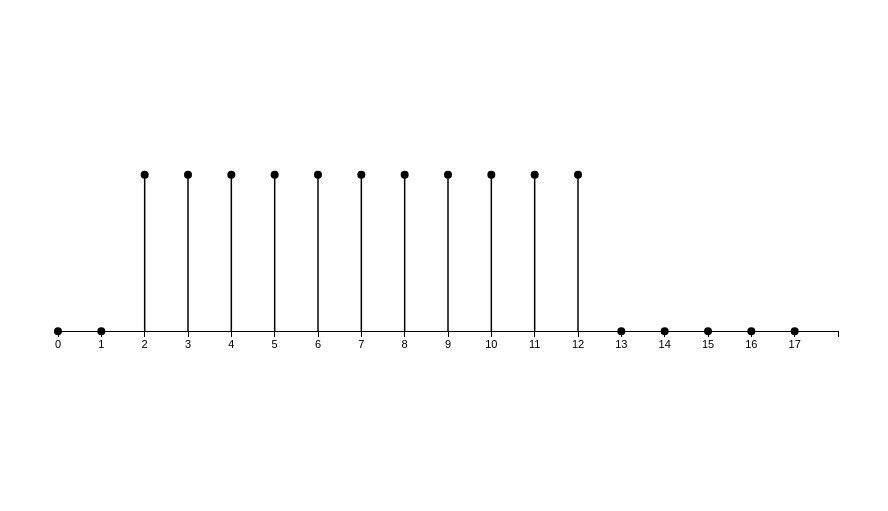
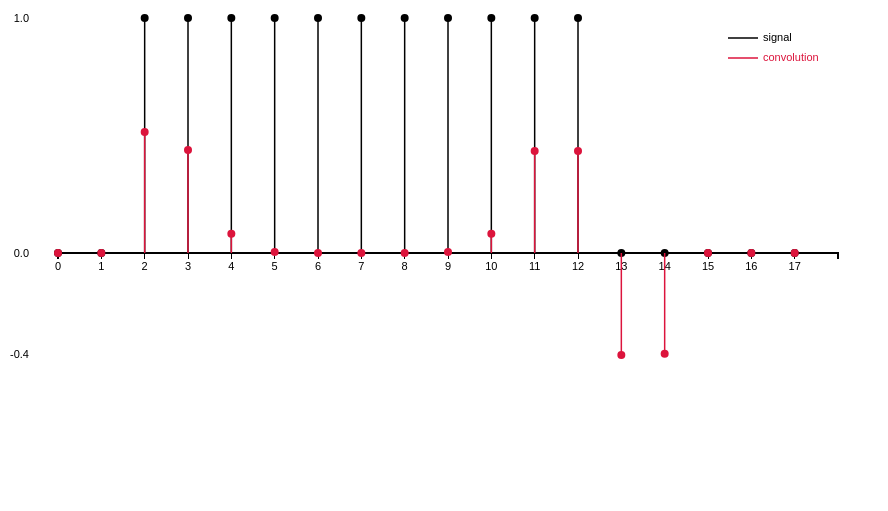
Before and after one commit to cinvoke/d3-peaks, a website: page examples/convolve/index.html in a window 1280 px wide. Shown: the whole page, without its empty margins (0-888 px from the left). Drawn offline with nearby package versions, Linux system fonts and the light colour scheme.

Commit message:
convolution example done

```diff
--- a/examples/convolve/index.html
+++ b/examples/convolve/index.html
@@ -8,19 +8,32 @@
     stroke: black;
     shape-rendering: crispEdges;
   }
-  .axis text {
+  text {
     font-family: sans-serif;
     font-size: 11px;
   }
 
-  .pin path {
+  .axis.y path,
+  .axis.y line {
+    stroke: white;
+  }
+
+  path {
     fill: none;
     stroke: black;
     stroke-width: 1.5;
   }
 
-  .pin circle {
+  circle {
     fill: black;
+  }
+
+  path.convolution {
+    stroke: crimson;
+  }
+
+  circle.convolution {
+    fill: crimson;
   }
 
 </style>
@@ -32,13 +45,17 @@
       height = 470,
       margin = {top: 10, left: 30, bottom: 20, right: 10};
 
-  var data = [0,0,1,1,1,1,1,1,1,1,1,1,1,0,0,0,0,0];
+  var signal = [0,0,1,1,1,1,1,1,1,1,1,1,1,0,0,0,0,0];
   var ricker = d3_peaks.ricker()
     .std(1);
   var convolve = d3_peaks.convolve()
     .reach(5)
     .kernel(ricker);
-  var convolution = convolve(data);
+  var convolution = convolve(signal);
+
+  signal = signal.map(function(d, i) { return {x: i, y: d, type: 'signal'} });
+  convolution = convolution.map(function(d, i) { return {x: i, y: d, type: 'convolution'} });
+  data = signal.concat(convolution);
 
   var svg = d3.select("body").append("svg")
     .attr("width", width + margin.left + margin.right)
@@ -47,19 +64,24 @@
     .attr("transform", "translate(" + margin.left + "," + margin.top + ")");
 
   var x = d3.scale.linear()
-    .domain([0, data.length])
+    .domain([0, signal.length])
     .range([20, width])
 
   var y = d3.scale.linear()
-    .domain([-1,2])
+    .domain([-1,1])
     .range([height, 0]);
 
   var xAxis = d3.svg.axis()
     .scale(x)
-    .tickValues(d3.range(0, data.length));
+    .tickValues(d3.range(0, signal.length));
 
   var yAxis = d3.svg.axis()
     .scale(y)
+    .tickValues([
+        d3.min(data, function(d) { return d.y; }),
+        0,
+        d3.max(data, function(d) { return d.y; })
+      ])
     .orient("left");
 
   g.append("g")
@@ -67,20 +89,51 @@
     .attr("transform", "translate(0," + y(0) + ")")
     .call(xAxis);
 
+  g.append("g")
+    .attr("class", "axis y")
+    .call(yAxis);
+
   var pin = g.selectAll(".pin")
       .data(data)
       .enter().append("g")
         .attr("class", "pin");
 
   pin.append("path")
-      .attr("d", function(d, i) {
-        return "M" + x(i) + "," + y(0) +
-               "V" + y(d);
-      });
+      .attr("d", function(d) {
+        return "M" + x(d.x) + "," + y(0) +
+               "V" + y(d.y);
+      })
+      .attr("class", function(d) { return d.type });
 
   pin.append("circle")
-    .attr("cx", function(d, i) { return x(i); })
-    .attr("cy", function(d) { return y(d); })
-    .attr("r", 4);
+    .attr("cx", function(d) { return x(d.x); })
+    .attr("cy", function(d) { return y(d.y); })
+    .attr("r", 4)
+    .attr("class", function(d) { return d.type });
+
+  var legend = g.append("g")
+    .attr("transform", "translate(" + (width - 110) + ", " + margin.top + ")")
+    .attr("class", "legend");
+
+  legend.append("path")
+    .attr("d", "M0,10H30");
+
+  legend.append("text")
+    .attr("x", 35)
+    .attr("y", 10)
+    .attr("dy", 3)
+    .text("signal");
+
+  legend.append("path")
+    .attr("d", "M0,30H30")
+    .attr("class", "convolution");
+
+  legend.append("text")
+    .attr("x", 35)
+    .attr("y", 30)
+    .attr("dy", 3)
+    .attr("fill", "crimson")
+    .text("convolution");
+
 </script>
 </body>
```
Also changed, not shown: examples/convolve/thumbnail.png (added).
